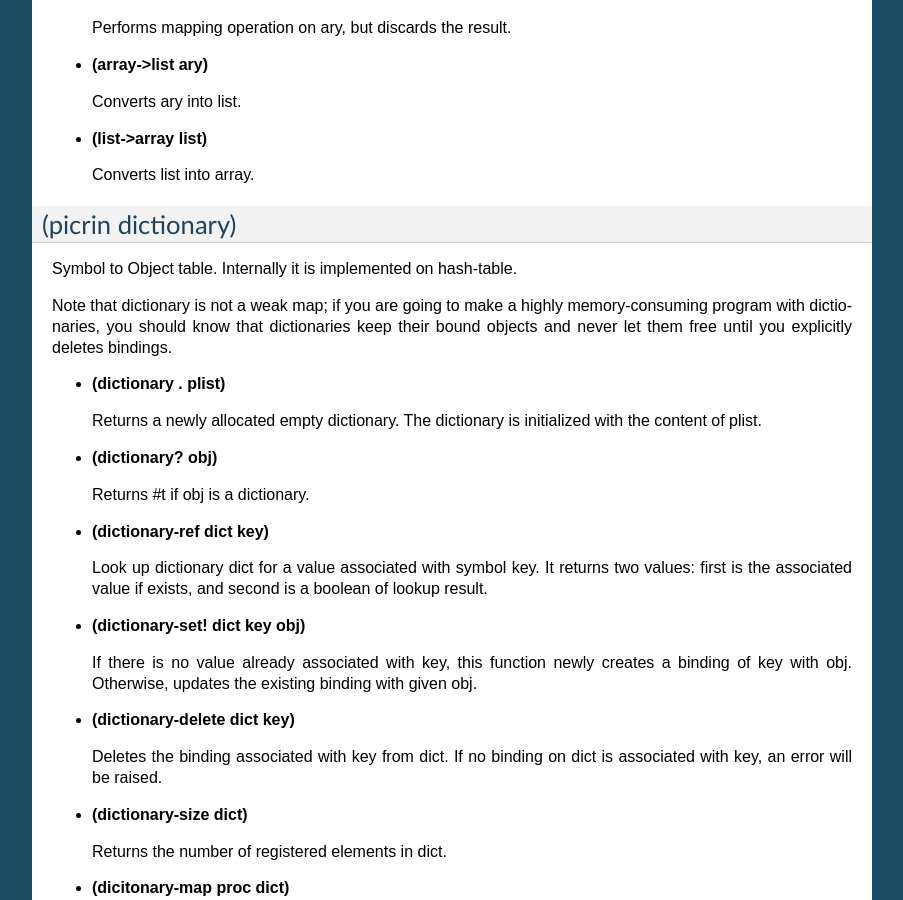
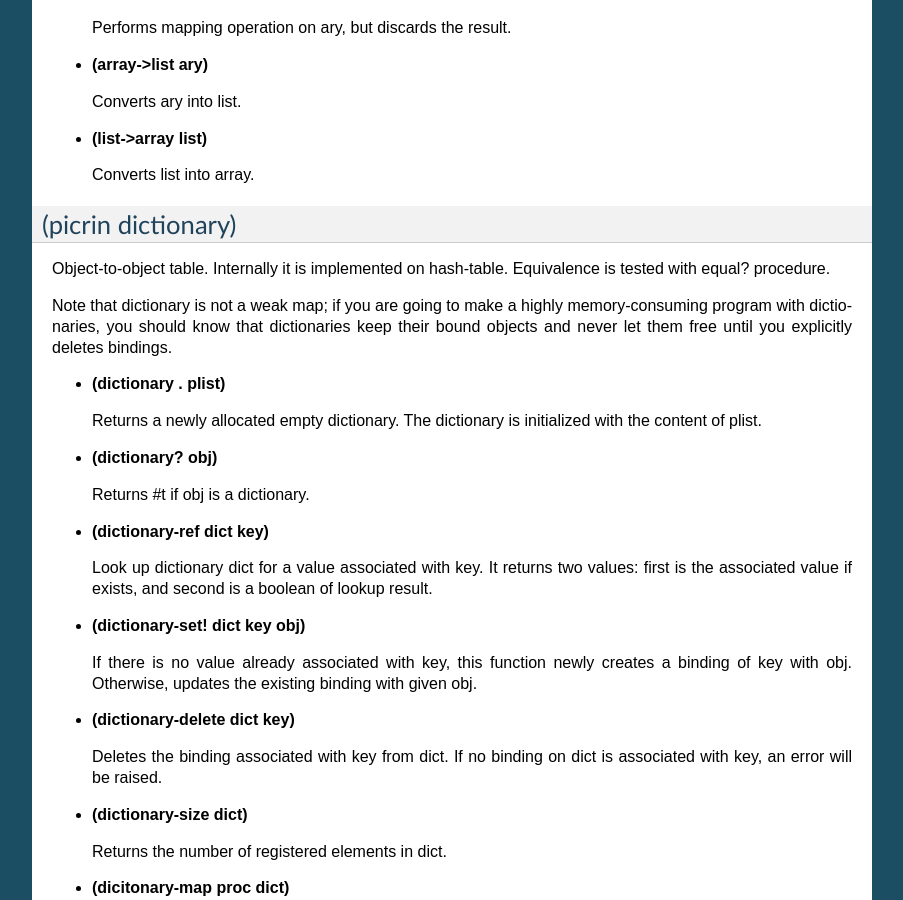
Before and after one commit to picrin-scheme/picrin, a Sphinx documentation site: the page built from docs/libs.rst, in a window 1280 px wide and 900 px high, scrolled down 4144 px. Shown: the whole window, without its empty margins (198-1101 px from the left). Built offline with Sphinx 7.4.7, drawn with Linux system fonts in a browser that asks for light colours.

Commit message:
update benz. (parameterize, object dictionary)

```diff
--- a/docs/libs.rst
+++ b/docs/libs.rst
@@ -229,7 +229,7 @@ Technically, picrin's array is implemented as a ring-buffer, effective double-en
 (picrin dictionary)
 -------------------
 
-Symbol to Object table. Internally it is implemented on hash-table.
+Object-to-object table. Internally it is implemented on hash-table. Equivalence is tested with equal? procedure.
 
 Note that dictionary is not a weak map; if you are going to make a highly memory-consuming program with dictionaries, you should know that dictionaries keep their bound objects and never let them free until you explicitly deletes bindings.
 
@@ -243,7 +243,7 @@ Note that dictionary is not a weak map; if you are going to make a highly memory
 
 - **(dictionary-ref dict key)**
 
-  Look up dictionary dict for a value associated with symbol key. It returns two values: first is the associated value if exists, and second is a boolean of lookup result.
+  Look up dictionary dict for a value associated with key. It returns two values: first is the associated value if exists, and second is a boolean of lookup result.
 
 - **(dictionary-set! dict key obj)**
 
```
Also changed, not shown: 2 other files.
